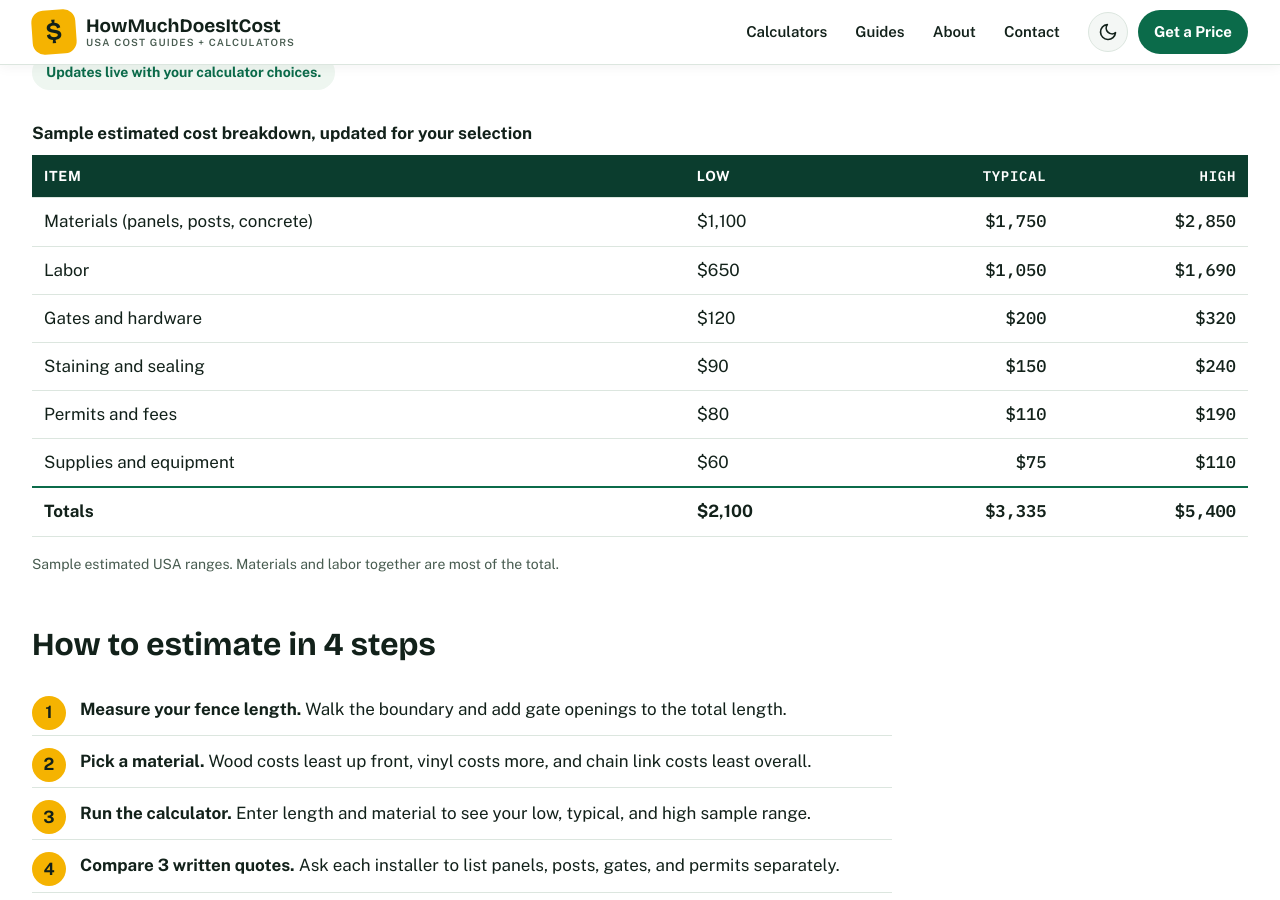
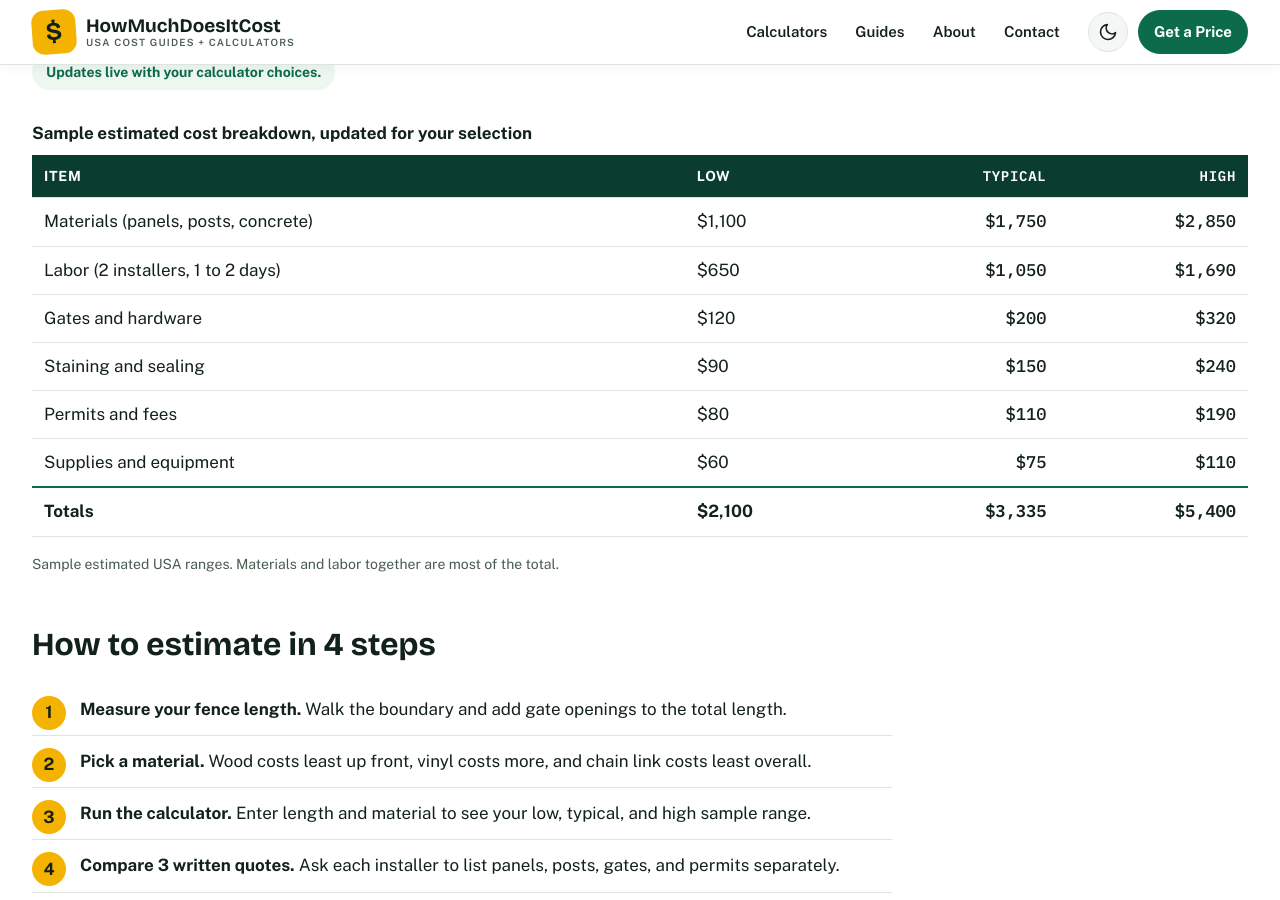
Before and after one commit to zaidmeo09-dhangal/howmuchdoesitcostusa, a Jekyll site: the page built from fence-cost-calculator.md, in a window 1280 px wide and 900 px high, scrolled down 1429 px. Built offline with Jekyll 4.4.1, drawn with Linux system fonts in a browser that asks for light colours; part of the change alters nothing that is shown.

Commit message:
Initial deploy: add fence-cost-calculator.md

```diff
--- a/fence-cost-calculator.md
+++ b/fence-cost-calculator.md
@@ -96,7 +96,7 @@ schema: |
   <p class="kicker">Free Calculator</p>
   <h1>How Much Does a Fence Cost?</h1>
   <div class="answer">
-    <p>A typical 150 ft wood privacy fence in the USA costs about $3,335, with a sample range of $2,100 to $5,400.</p>
+    <p id="answerIntro">A typical 150 ft wood privacy fence in the USA costs about $3,335, with a sample range of $2,100 to $5,400.</p>
     <p class="note">All prices on this page are sample estimated USA ranges, not quotes.</p>
   </div>
 
@@ -155,7 +155,7 @@ schema: |
       </thead>
       <tbody>
         <tr><td>Materials (panels, posts, concrete)</td><td>$1,100</td><td>$1,750</td><td>$2,850</td></tr>
-        <tr><td>Labor</td><td>$650</td><td>$1,050</td><td>$1,690</td></tr>
+        <tr><td id="laborLabel">Labor (2 installers, 1 to 2 days)</td><td>$650</td><td>$1,050</td><td>$1,690</td></tr>
         <tr><td>Gates and hardware</td><td>$120</td><td>$200</td><td>$320</td></tr>
         <tr><td>Staining and sealing</td><td>$90</td><td>$150</td><td>$240</td></tr>
         <tr><td>Permits and fees</td><td>$80</td><td>$110</td><td>$190</td></tr>
@@ -286,7 +286,8 @@ schema: |
   function round10(n) { return Math.round(n / 10) * 10; }
   function update() {
     var len = parseFloat(document.getElementById("fenceLength").value);
-    var rate = parseFloat(document.getElementById("material").value);
+    var matVal = document.getElementById("material").value;
+    var rate = parseFloat(matVal);
     document.getElementById("fenceLengthVal").textContent = Math.round(len).toLocaleString("en-US") + " ft";
     var typ = Math.round(len * rate);
     var low = round10(typ * 0.63);
@@ -294,7 +295,11 @@ schema: |
     document.getElementById("lowVal").textContent = fmt(low);
     document.getElementById("typVal").textContent = fmt(typ);
     document.getElementById("highVal").textContent = fmt(high);
-    try { if (window.hmSync) { window.hmSync(low, typ, high, 2100, 3335, 5400); } } catch (e) {}
+    var matName = { "22.23": "wood privacy", "38.00": "vinyl", "14.00": "chain link" }[matVal];
+    var intro = "A typical " + Math.round(len).toLocaleString("en-US") + " ft " + matName + " fence in the USA costs about " + fmt(typ) + ", with a sample range of " + fmt(low) + " to " + fmt(high) + ".";
+    var days = len <= 100 ? "half a day" : len <= 200 ? "1 to 2 days" : len <= 300 ? "2 to 3 days" : "3 to 4 days";
+    var labor = "Labor (2 installers, " + days + ")";
+    try { if (window.hmSync) { window.hmSync(low, typ, high, 2100, 3335, 5400, { intro: intro, labor: labor }); } } catch (e) {}
   }
   document.getElementById("fenceLength").addEventListener("input", update);
   document.getElementById("material").addEventListener("change", update);
```
